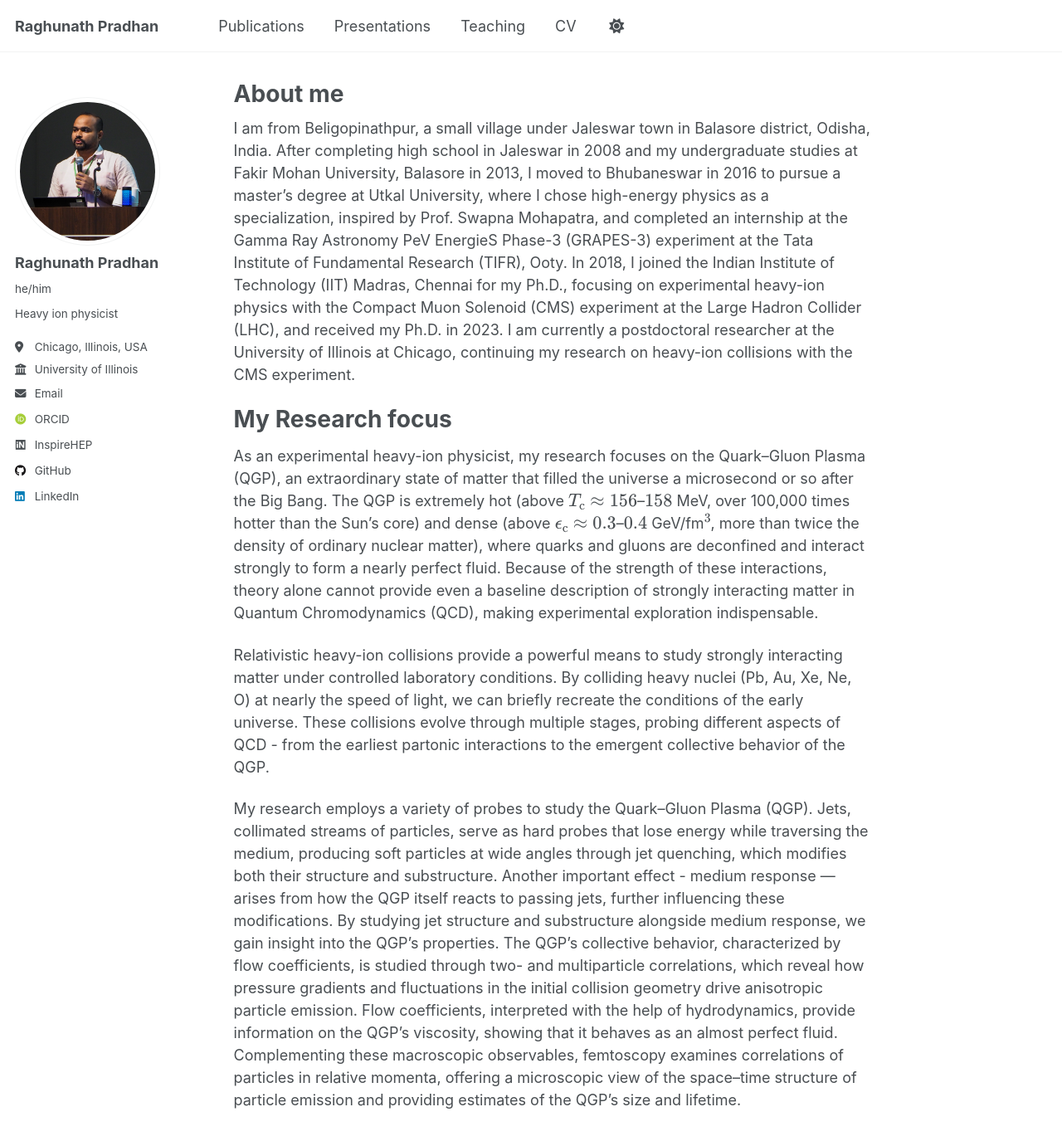
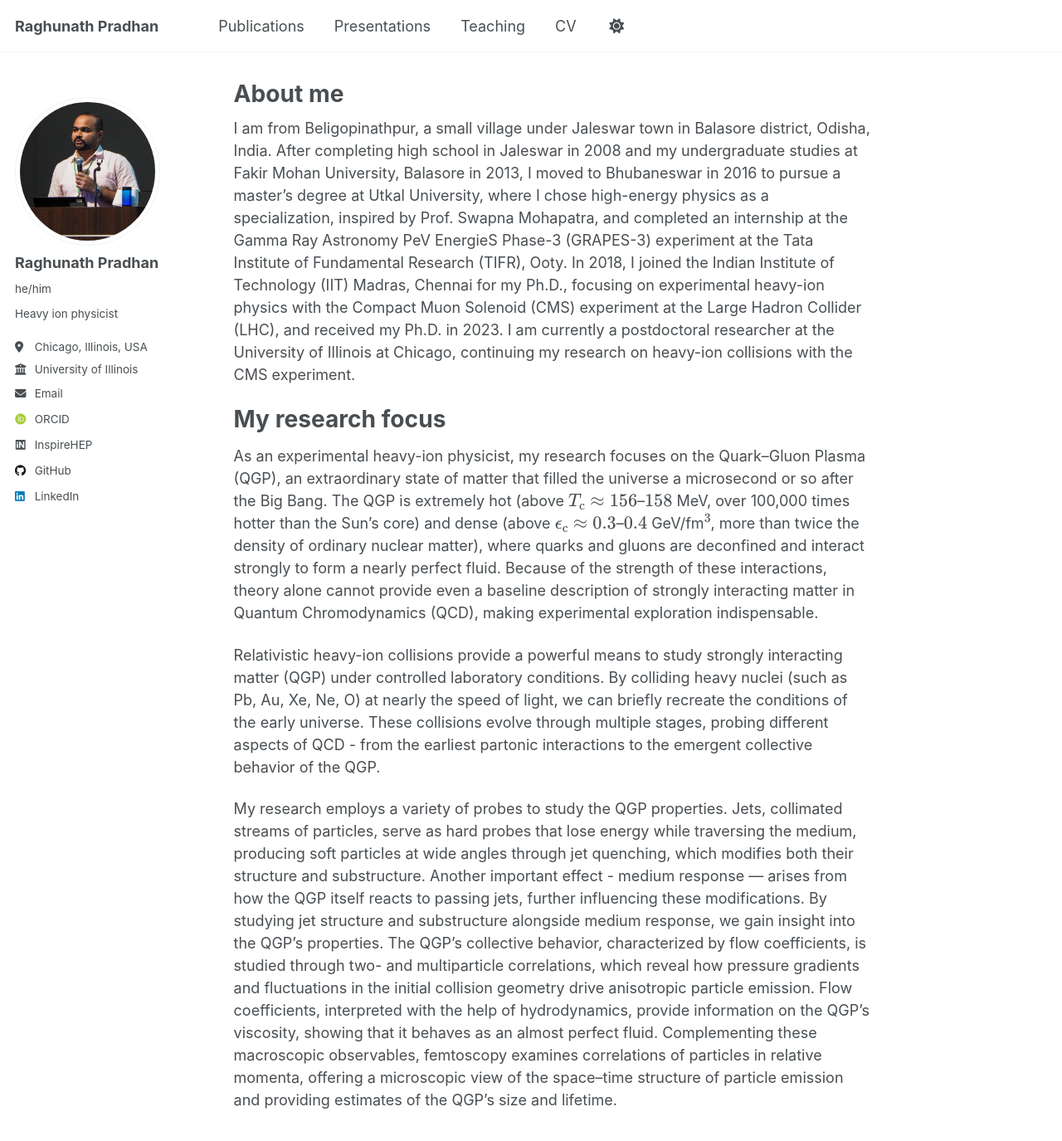
Before and after one commit to RAGHUMATAPITA/RAGHUMATAPITA.github.io, a Jekyll site: the page built from _pages/about.md, in a window 1280 px wide and 1400 px high. Shown: the top 1375 px of the window at 83% size. Built offline with Jekyll 4.4.1, drawn with Linux system fonts in a browser that asks for light colours; some web fonts are replaced; a script that is not in the unit is left out.

Commit message:
updateing about me

```diff
--- a/_pages/about.md
+++ b/_pages/about.md
@@ -9,11 +9,11 @@ redirect_from:
 
 I am from Beligopinathpur, a small village under Jaleswar town in Balasore district, Odisha, India. After completing high school in Jaleswar in 2008 and my undergraduate studies at Fakir Mohan University, Balasore in 2013, I moved to Bhubaneswar in 2016 to pursue a master’s degree at Utkal University, where I chose high-energy physics as a specialization, inspired by Prof. Swapna Mohapatra, and completed an internship at the Gamma Ray Astronomy PeV EnergieS Phase-3 (GRAPES-3) experiment at the Tata Institute of Fundamental Research (TIFR), Ooty. In 2018, I joined the Indian Institute of Technology (IIT) Madras, Chennai for my Ph.D., focusing on experimental heavy-ion physics with the Compact Muon Solenoid (CMS) experiment at the Large Hadron Collider (LHC), and received my Ph.D. in 2023. I am currently a postdoctoral researcher at the University of Illinois at Chicago, continuing my research on heavy-ion collisions with the CMS experiment.
 
-My Research focus
+My research focus
 ======
 
 As an experimental heavy-ion physicist, my research focuses on the Quark–Gluon Plasma (QGP), an extraordinary state of matter that filled the universe a microsecond or so after the Big Bang. The QGP is extremely hot (above $$T_\text{c} \approx 156$$–$$158$$ MeV, over 100,000 times hotter than the Sun’s core) and dense (above $$\epsilon_\text{c} \approx 0.3$$–$$0.4$$ GeV/fm$$^{3}$$, more than twice the density of ordinary nuclear matter), where quarks and gluons are deconfined and interact strongly to form a nearly perfect fluid. Because of the strength of these interactions, theory alone cannot provide even a baseline description of strongly interacting matter in Quantum Chromodynamics (QCD), making experimental exploration indispensable.
 
-Relativistic heavy-ion collisions provide a powerful means to study strongly interacting matter under controlled laboratory conditions. By colliding heavy nuclei (Pb, Au, Xe, Ne, O) at nearly the speed of light, we can briefly recreate the conditions of the early universe. These collisions evolve through multiple stages, probing different aspects of QCD - from the earliest partonic interactions to the emergent collective behavior of the QGP.
+Relativistic heavy-ion collisions provide a powerful means to study strongly interacting matter (QGP) under controlled laboratory conditions. By colliding heavy nuclei (such as Pb, Au, Xe, Ne, O) at nearly the speed of light, we can briefly recreate the conditions of the early universe. These collisions evolve through multiple stages, probing different aspects of QCD - from the earliest partonic interactions to the emergent collective behavior of the QGP.
 
-My research employs a variety of probes to study the Quark–Gluon Plasma (QGP). Jets, collimated streams of particles, serve as hard probes that lose energy while traversing the medium, producing soft particles at wide angles through jet quenching, which modifies both their structure and substructure. Another important effect - medium response — arises from how the QGP itself reacts to passing jets, further influencing these modifications. By studying jet structure and substructure alongside medium response, we gain insight into the QGP’s properties. The QGP’s collective behavior, characterized by flow coefficients, is studied through two- and multiparticle correlations, which reveal how pressure gradients and fluctuations in the initial collision geometry drive anisotropic particle emission. Flow coefficients, interpreted with the help of hydrodynamics, provide information on the QGP’s viscosity, showing that it behaves as an almost perfect fluid. Complementing these macroscopic observables, femtoscopy examines correlations of particles in relative momenta, offering a microscopic view of the space–time structure of particle emission and providing estimates of the QGP’s size and lifetime.
+My research employs a variety of probes to study the QGP properties. Jets, collimated streams of particles, serve as hard probes that lose energy while traversing the medium, producing soft particles at wide angles through jet quenching, which modifies both their structure and substructure. Another important effect - medium response — arises from how the QGP itself reacts to passing jets, further influencing these modifications. By studying jet structure and substructure alongside medium response, we gain insight into the QGP’s properties. The QGP’s collective behavior, characterized by flow coefficients, is studied through two- and multiparticle correlations, which reveal how pressure gradients and fluctuations in the initial collision geometry drive anisotropic particle emission. Flow coefficients, interpreted with the help of hydrodynamics, provide information on the QGP’s viscosity, showing that it behaves as an almost perfect fluid. Complementing these macroscopic observables, femtoscopy examines correlations of particles in relative momenta, offering a microscopic view of the space–time structure of particle emission and providing estimates of the QGP’s size and lifetime.
```
